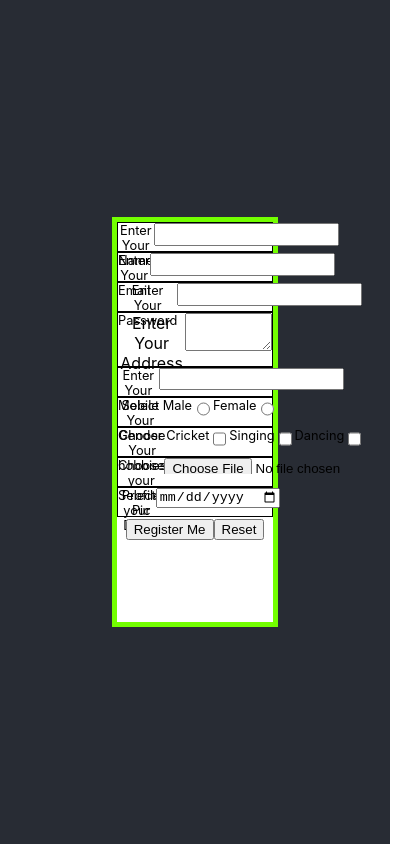
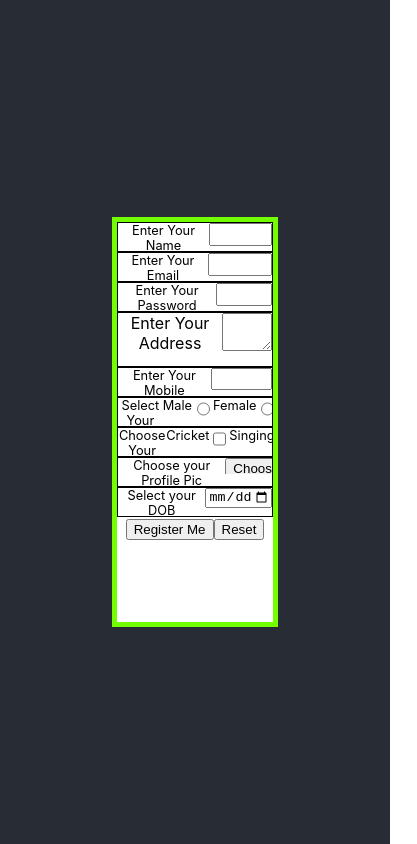
Before and after one commit to anshikachaurasiya-cedcoss/React, a React (Create React App) app: page / in a window 390 px wide. Shown: the whole page, 417 px wide, since content can reach past the window. Built offline with nearby package versions, Linux system fonts and the light colour scheme.

Commit message:
form validation tasks

```diff
--- a/src/App.css
+++ b/src/App.css
@@ -87,6 +87,7 @@
   border: 1px solid black;
   height: 8%;
   justify-content: space-around;
+  overflow: hidden;
 }
 .desi{
   display: flex;
@@ -109,9 +110,16 @@
 }
 form{
   height: 350px;
-  /* background-color: blue; */
 }
 span{
   font-size: 0.7rem;
   color: red;
 }
+@media (max-width:850px){
+  input{
+    width: 40%;
+  }
+  textarea{
+    width: 40%;
+  }
+}
```
